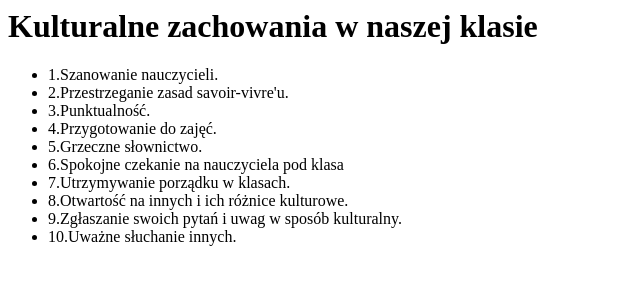
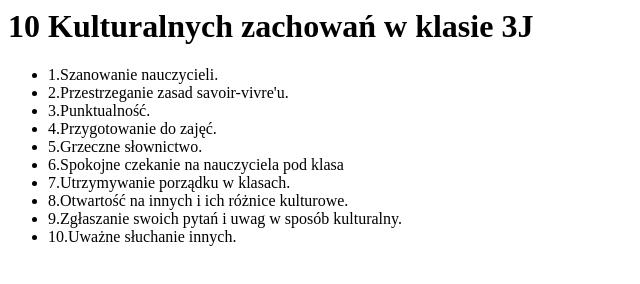
Before and after one commit to dominson123/top-10, a plain HTML site: page index.html in a window 1280 px wide. Shown: the whole page, without its empty margins (0-640 px from the left). Drawn offline with Linux system fonts and the light colour scheme.

Commit message:
Update index.html

```diff
--- a/index.html
+++ b/index.html
@@ -3,7 +3,7 @@
     <title>10 Kulturalnych zachowań w klasie 3J</title>
   </head>
   <body>
-     <h1>Kulturalne zachowania w naszej klasie</h1>
+     <h1>10 Kulturalnych zachowań w klasie 3J</h1>
     <ul>
       <li>1.Szanowanie nauczycieli.</li>
       <li>2.Przestrzeganie zasad savoir-vivre'u.</li>
```
